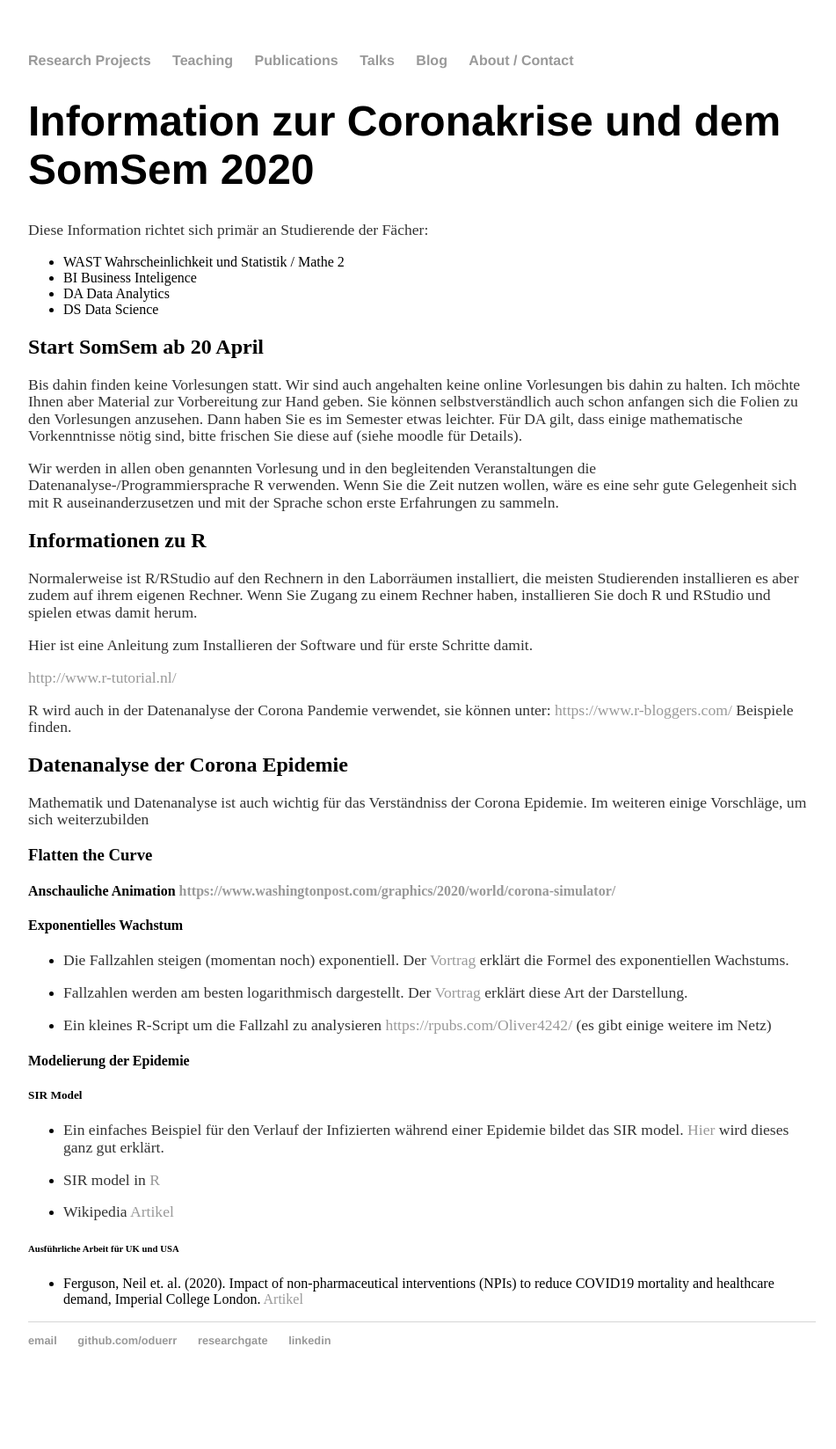
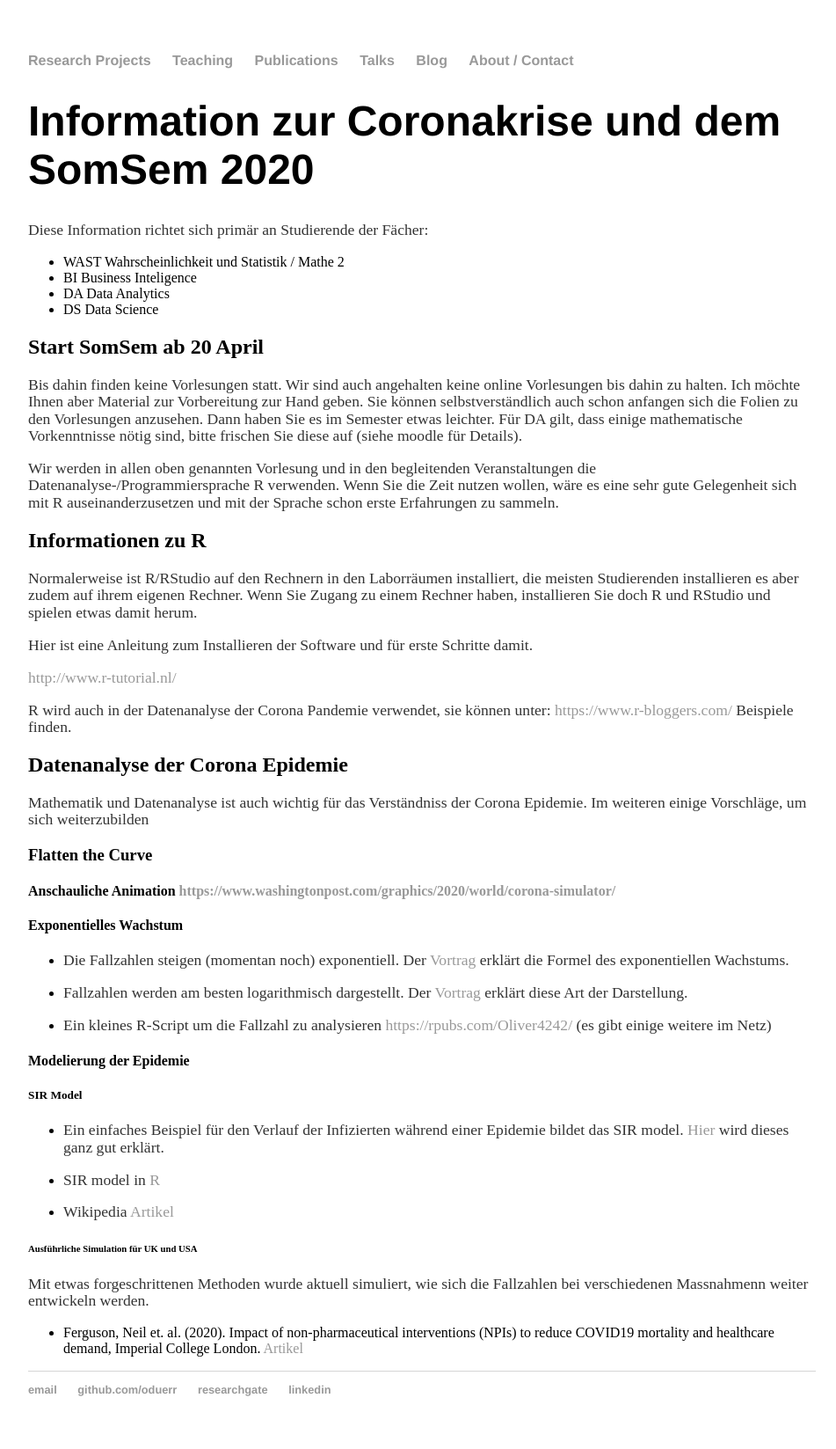
Before and after one commit to oduerr/oduerr.github.io, a Jekyll site: the page built from teaching/corona/index.md, in a window 1280 px wide. Shown: the whole page at 88% size, without its empty margins (160-1111 px from the left). Built offline with Jekyll 4.4.1, drawn with Linux system fonts in a browser that asks for light colours; before the commit the page ends 1591 px from its top, so only the background shows below that.

Commit message:
Update index.md

```diff
--- a/teaching/corona/index.md
+++ b/teaching/corona/index.md
@@ -53,5 +53,8 @@ Mathematik und Datenanalyse ist auch wichtig für das Verständniss der Corona E
 
 * Wikipedia [Artikel](https://en.wikipedia.org/wiki/Compartmental_models_in_epidemiology)
 
-###### Ausführliche Arbeit für UK und USA
+###### Ausführliche Simulation für UK und USA
+
+Mit etwas forgeschrittenen Methoden wurde aktuell simuliert, wie sich die Fallzahlen bei verschiedenen Massnahmenn weiter entwickeln werden.
+
 * Ferguson, Neil et. al. (2020). Impact of non-pharmaceutical interventions (NPIs) to reduce COVID19 mortality and healthcare demand,  Imperial College London. [Artikel](https://www.imperial.ac.uk/media/imperial-college/medicine/sph/ide/gida-fellowships/Imperial-College-COVID19-NPI-modelling-16-03-2020.pdf)
```
